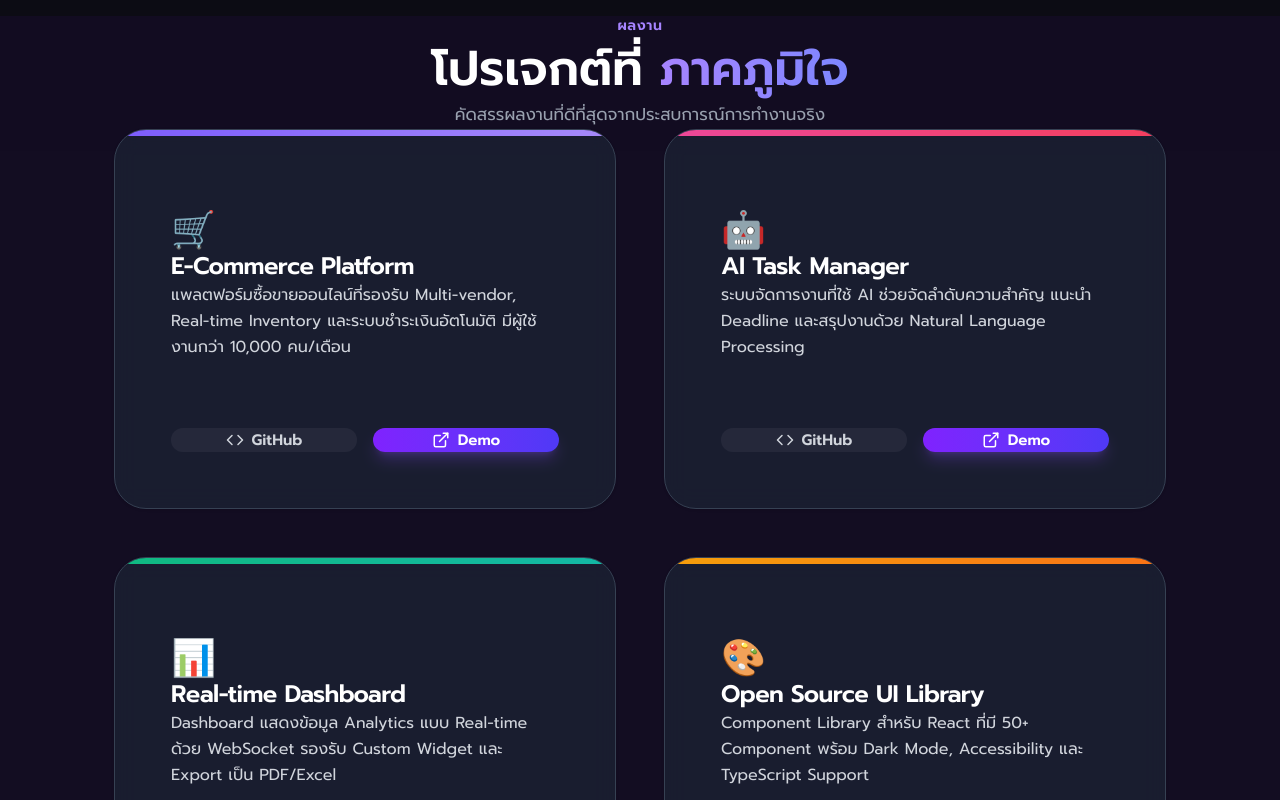
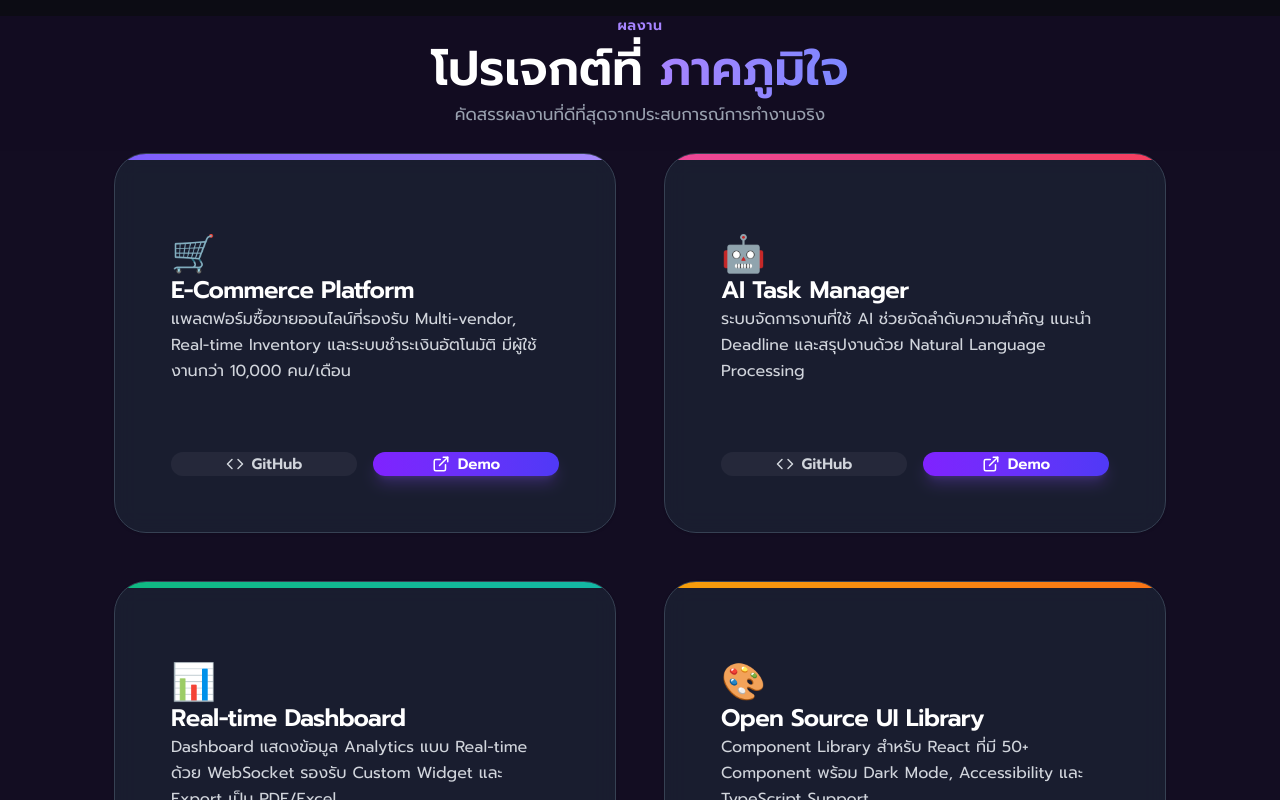
Before and after one commit to Comebackism/resumeworawat, a Next.js app: page / in a window 1280 px wide. Shown: the part 3700-4500 px from the top of the page. Built offline with nearby package versions, Linux system fonts and the light colour scheme.

Commit message:
fix layout

```diff
--- a/src/components/ProjectsSection.tsx
+++ b/src/components/ProjectsSection.tsx
@@ -42,7 +42,7 @@
         </motion.div>
 
         {/* Projects Grid */}
-        <div className="grid grid-cols-1 md:grid-cols-2 gap-8 lg:gap-12">
+        <div className="grid grid-cols-1 md:grid-cols-2 gap-8 lg:gap-12" style={{ marginTop: "1.5rem" }}>
           {resumeData.projects.map((project, i) => (
             <motion.div
               key={project.id}
```
